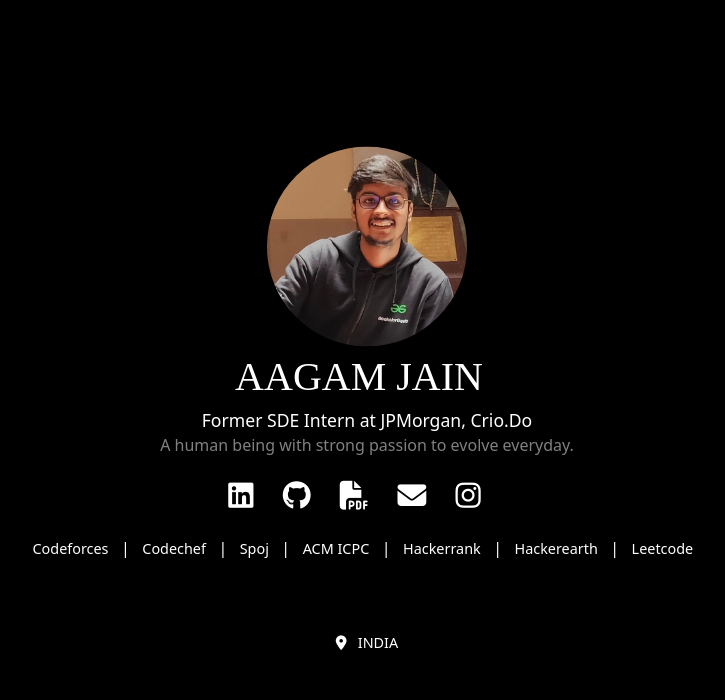
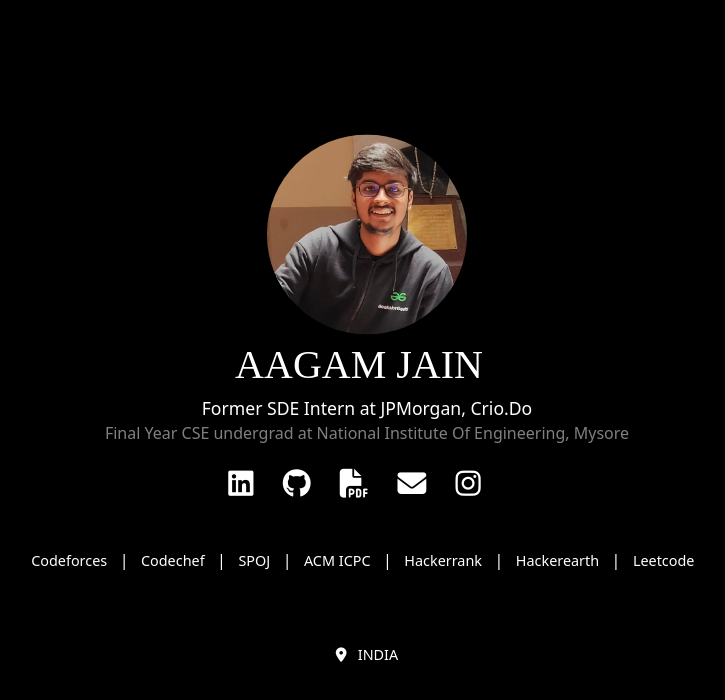
Before and after one commit to aagamjain04/aagamjain, a plain HTML site: page index.html in a window 1280 px wide. Shown: the whole page, without its empty margins (273-998 px from the left). Drawn offline with nearby package versions, Linux system fonts and the light colour scheme; a web font is replaced by a local one.

Commit message:
college name added

```diff
--- a/index.html
+++ b/index.html
@@ -36,7 +36,8 @@
         <img src="aagamjain.jpg" alt="Profile Picture" class="profilePic" height="200"><br>
         <span class="navbar-brand">Aagam Jain</span><br>
         <span class="job-title">Former SDE Intern at JPMorgan, Crio.Do</span><br><span></span>
-        <span class="intro">A human being with strong passion to evolve everyday. </span><br><br>
+        <span class="intro">Final Year CSE undergrad at National Institute Of Engineering, Mysore </span><br><br>
+
         <span class="social-stip">
 
           <a target="_blank" href="https://www.linkedin.com/in/aagamjain04/"><i class="fab fa-linkedin fa-2x"></i></a> &nbsp; &nbsp; &nbsp;
@@ -46,10 +47,10 @@
 
 
           <a target="_blank" href="https://www.instagram.com/aagamjain04/"><i class="fab fa-instagram fa-2x"></i></a> &nbsp; &nbsp; &nbsp;
-          <br><br>
+          <br><br><br>
           <a target="_blank" href="https://codeforces.com/profile/aagamjain04">Codeforces</a> &nbsp; | &nbsp;
           <a target="_blank" href="https://www.codechef.com/users/aagamjain04">Codechef</a> &nbsp; | &nbsp;
-          <a target="_blank" href="https://www.spoj.com/users/aagamjain04">Spoj</a> &nbsp; | &nbsp;
+          <a target="_blank" href="https://www.spoj.com/users/aagamjain04">SPOJ</a> &nbsp; | &nbsp;
           <a target="_blank" href="https://icpc.global/ICPCID/W2UTZ8MCM1E1">ACM ICPC</a> &nbsp; | &nbsp;
 
           <a target="_blank" href="https://www.hackerrank.com/aagamjain04">Hackerrank</a> &nbsp; | &nbsp;
```
